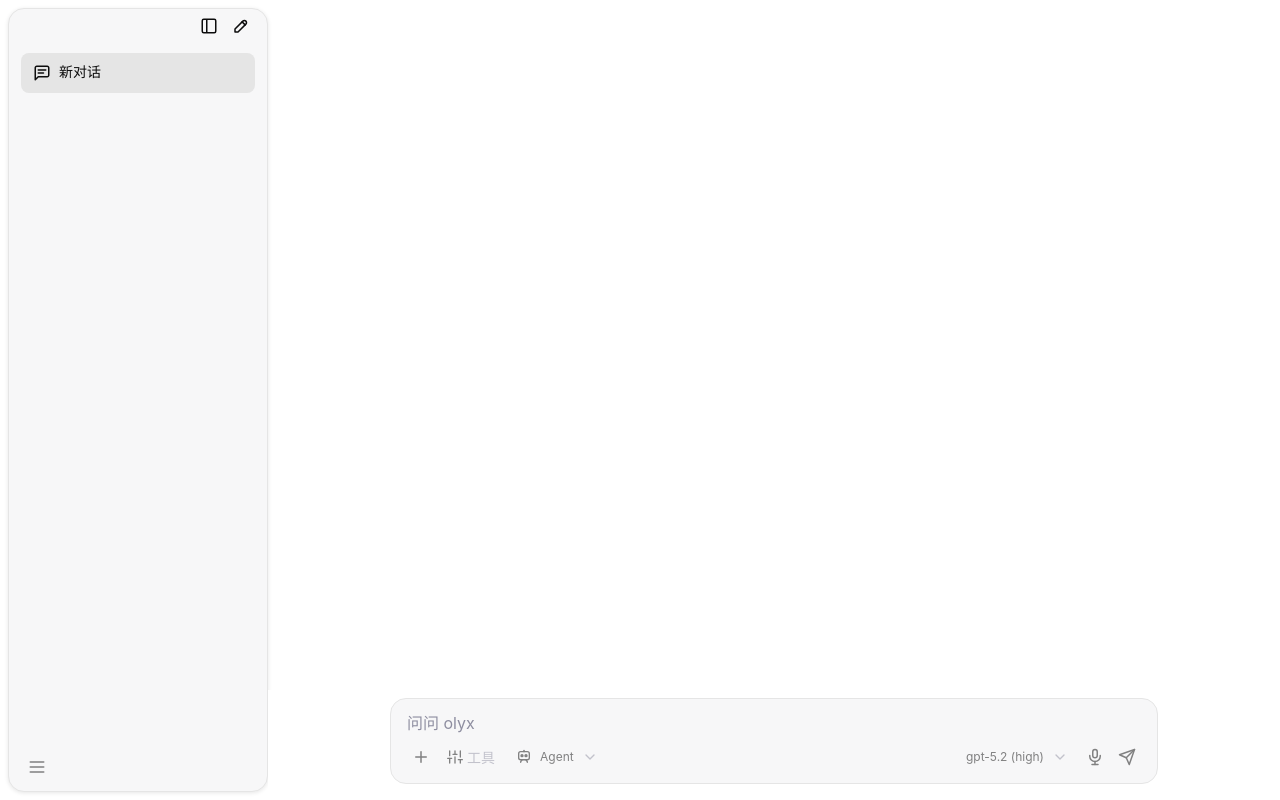
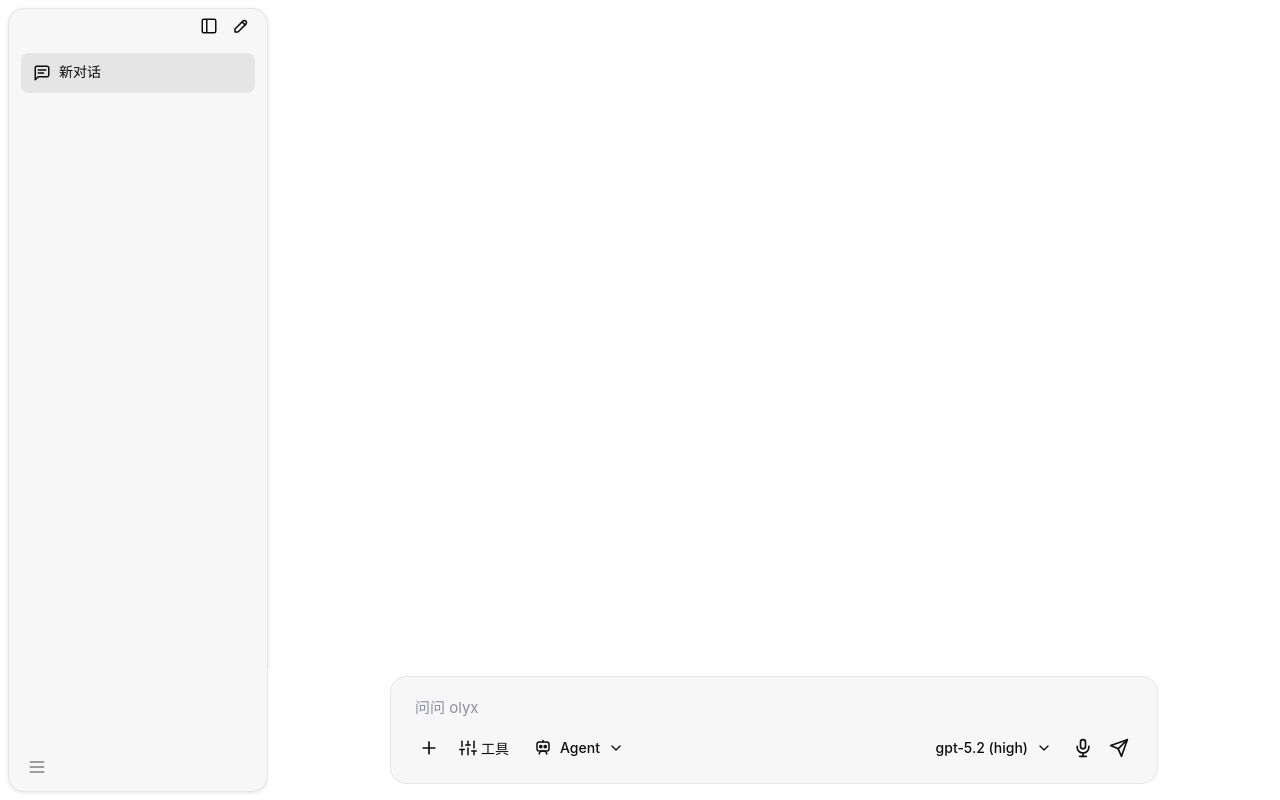
Before and after one commit to rita152/codex-desktop, a React (Vite) app: page / in a window 1280 px wide. Built offline with nearby package versions, Linux system fonts and the light colour scheme.

Commit message:
优化 ChatInput 和 UI 组件样式
- 改进 ChatInput 布局和响应式设计
- 调整 IconButton、Select、TextArea 样式
- 更新 ChatContainer 样式
- 更新 tauri.conf.json 配置

```diff
--- a/src-tauri/tauri.conf.json
+++ b/src-tauri/tauri.conf.json
@@ -15,6 +15,8 @@
         "title": "codex-desktop",
         "width": 1000,
         "height": 700,
+        "minWidth": 600,
+        "minHeight": 400,
         "titleBarStyle": "Overlay",
         "hiddenTitle": true,
         "trafficLightPosition": {
--- a/src/components/business/ChatContainer/ChatContainer.css
+++ b/src/components/business/ChatContainer/ChatContainer.css
@@ -2,6 +2,7 @@
   display: flex;
   height: 100vh;
   width: 100%;
+  min-width: 500px;
   background-color: var(--color-bg);
   overflow: hidden;
   position: relative;
@@ -30,7 +31,7 @@
   flex: 1;
   display: flex;
   flex-direction: column;
-  min-width: 0;
+  min-width: 300px;
   height: 100%;
   position: relative;
   transition: flex 0.2s ease;
@@ -57,6 +58,7 @@
 
 .chat-container__input {
   max-width: 768px;
+  min-width: 200px;
   margin: 0 auto;
   transition: max-width 0.2s ease;
 }
--- a/src/components/business/ChatInput/ChatInput.css
+++ b/src/components/business/ChatInput/ChatInput.css
@@ -3,14 +3,16 @@
   flex-direction: column;
   background-color: var(--color-bg-secondary);
   border-radius: var(--radius-xl);
-  padding: var(--spacing-sm);
+  padding: var(--spacing-lg);
+  padding-bottom: var(--spacing-md);
   border: var(--border-width-thin) solid var(--color-border);
   transition: border-color 0.2s, box-shadow 0.2s;
+  container-type: inline-size;
 }
 
 .chat-input:focus-within {
-  border-color: var(--color-text);
-  box-shadow: var(--shadow-sm);
+  border-color: var(--color-border);
+  box-shadow: 0 0 0 3px rgba(59, 130, 246, 0.25);
 }
 
 .chat-input__textarea {
@@ -21,22 +23,48 @@
   display: flex;
   align-items: center;
   justify-content: space-between;
-  padding: var(--spacing-xs) var(--spacing-sm);
+  padding: var(--spacing-sm) var(--spacing-sm);
+  padding-top: var(--spacing-sm);
 }
 
 .chat-input__toolbar-left {
   display: flex;
   align-items: center;
-  gap: var(--spacing-xs);
+  gap: var(--spacing-sm);
   justify-content: flex-start;
 }
 
 .chat-input__toolbar-right {
   display: flex;
   align-items: center;
-  gap: var(--spacing-xs);
+  gap: var(--spacing-sm);
   justify-content: flex-end;
   margin-left: auto;
+}
+
+/* 工具栏内所有图标和文字使用黑色 */
+.chat-input__toolbar .icon-button {
+  color: var(--color-text);
+}
+
+.chat-input__toolbar .icon-button:disabled {
+  color: var(--color-text);
+}
+
+.chat-input__toolbar .select__trigger {
+  color: var(--color-text);
+}
+
+.chat-input__toolbar .select__prefix-icon {
+  color: var(--color-text);
+}
+
+.chat-input__toolbar .select__value {
+  color: var(--color-text);
+}
+
+.chat-input__toolbar .select__icon {
+  color: var(--color-text);
 }
 
 .chat-input__tool-button {
@@ -46,8 +74,9 @@
   padding: var(--spacing-xs) var(--spacing-sm);
   border: none;
   background: transparent;
-  color: var(--color-text-secondary);
+  color: var(--color-text);
   font-size: 14px;
+  font-weight: 500;
   cursor: pointer;
   border-radius: var(--radius-md);
   transition: background-color 0.2s, color 0.2s;
@@ -64,19 +93,42 @@
 }
 
 .chat-input__tool-button:disabled {
-  opacity: 0.5;
   cursor: not-allowed;
 }
 
 .chat-input__tool-button:disabled:hover {
   background-color: transparent;
-  color: var(--color-text-secondary);
+  color: var(--color-text);
 }
 
 .chat-input__send-button {
-  color: var(--color-text-secondary);
+  color: var(--color-text);
 }
 
 .chat-input__send-button--active {
   color: var(--color-text);
 }
+
+/* 工具按钮文字 */
+.chat-input__tool-text {
+  transition: opacity 0.2s ease;
+}
+
+/* 响应式：空间不足时隐藏文字，只显示图标 */
+@container (max-width: 480px) {
+  .chat-input__tool-text {
+    display: none;
+  }
+
+  .chat-input__tool-button {
+    padding: var(--spacing-xs);
+  }
+
+  .chat-input__toolbar .select__value {
+    display: none;
+  }
+
+  .chat-input__toolbar .select__icon {
+    display: none;
+  }
+}
--- a/src/components/business/ChatInput/index.tsx
+++ b/src/components/business/ChatInput/index.tsx
@@ -74,7 +74,7 @@ export function ChatInput({
       <div className="chat-input__toolbar">
         <div className="chat-input__toolbar-left">
           <IconButton
-            icon={<PlusIcon size={18} />}
+            icon={<PlusIcon size={20} />}
             onClick={onAddClick}
             aria-label="添加"
             size="sm"
@@ -87,14 +87,14 @@ export function ChatInput({
             onClick={onSettingsClick}
             disabled={disabled || !onSettingsClick}
           >
-            <SlidersIcon size={16} />
-            工具
+            <SlidersIcon size={18} />
+            <span className="chat-input__tool-text">工具</span>
           </button>
           <Select
             options={agentOptions}
             value={selectedAgent}
             onChange={onAgentChange}
-            icon={<RobotIcon size={16} />}
+            icon={<RobotIcon size={18} />}
             borderless
             size="sm"
             disabled={disabled}
@@ -112,7 +112,7 @@ export function ChatInput({
             aria-label="选择模型"
           />
           <IconButton
-            icon={<MicrophoneIcon size={18} />}
+            icon={<MicrophoneIcon size={20} />}
             onClick={onVoiceClick}
             aria-label="语音输入"
             size="sm"
@@ -120,7 +120,7 @@ export function ChatInput({
             disabled={disabled || !onVoiceClick}
           />
           <IconButton
-            icon={<SendIcon size={18} />}
+            icon={<SendIcon size={20} />}
             onClick={handleSend}
             aria-label="发送"
             size="sm"
--- a/src/components/ui/data-entry/IconButton/IconButton.css
+++ b/src/components/ui/data-entry/IconButton/IconButton.css
@@ -21,7 +21,6 @@
 }
 
 .icon-button:disabled {
-  opacity: 0.5;
   cursor: not-allowed;
 }
 
@@ -42,6 +41,10 @@
 }
 
 /* Variants */
+.icon-button--default {
+  color: var(--color-text-secondary);
+}
+
 .icon-button--primary {
   background-color: var(--color-primary);
   color: var(--color-text-inverse);
@@ -52,8 +55,9 @@
   color: var(--color-text-inverse);
 }
 
-.icon-button--ghost {
+.icon-button.icon-button--ghost {
   background: transparent;
+  color: var(--color-text);
 }
 
 .icon-button--ghost:hover:not(:disabled) {
--- a/src/components/ui/data-entry/Select/Select.css
+++ b/src/components/ui/data-entry/Select/Select.css
@@ -36,7 +36,6 @@
 }
 
 .select__trigger--disabled {
-  opacity: 0.5;
   cursor: not-allowed;
 }
 
@@ -56,7 +55,7 @@
 /* 尺寸 */
 .select--sm .select__trigger {
   padding: var(--spacing-xs) var(--spacing-sm);
-  font-size: 12px;
+  font-size: 14px;
 }
 
 .select--md .select__trigger {
@@ -72,13 +71,14 @@
 .select__prefix-icon {
   display: flex;
   align-items: center;
-  color: var(--color-text-secondary);
+  color: var(--color-text);
 }
 
 .select__value {
   color: var(--color-text);
   text-align: left;
   flex: 1;
+  font-weight: 500;
 }
 
 .select__placeholder {
@@ -88,7 +88,7 @@
 }
 
 .select__icon {
-  color: var(--color-text-secondary);
+  color: var(--color-text);
   transition: transform 0.2s ease;
   flex-shrink: 0;
 }
--- a/src/components/ui/data-entry/TextArea/TextArea.css
+++ b/src/components/ui/data-entry/TextArea/TextArea.css
@@ -4,11 +4,13 @@
   border: none;
   background: transparent;
   color: var(--color-text);
-  font-size: 16px;
+  font-size: 15px;
   line-height: 1.5;
   resize: none;
   outline: none;
   font-family: inherit;
+  text-align: left;
+  vertical-align: top;
 }
 
 .textarea:focus-visible {
@@ -17,6 +19,7 @@
 
 .textarea::placeholder {
   color: var(--color-text-secondary);
+  text-align: left;
 }
 
 .textarea:disabled {
```
